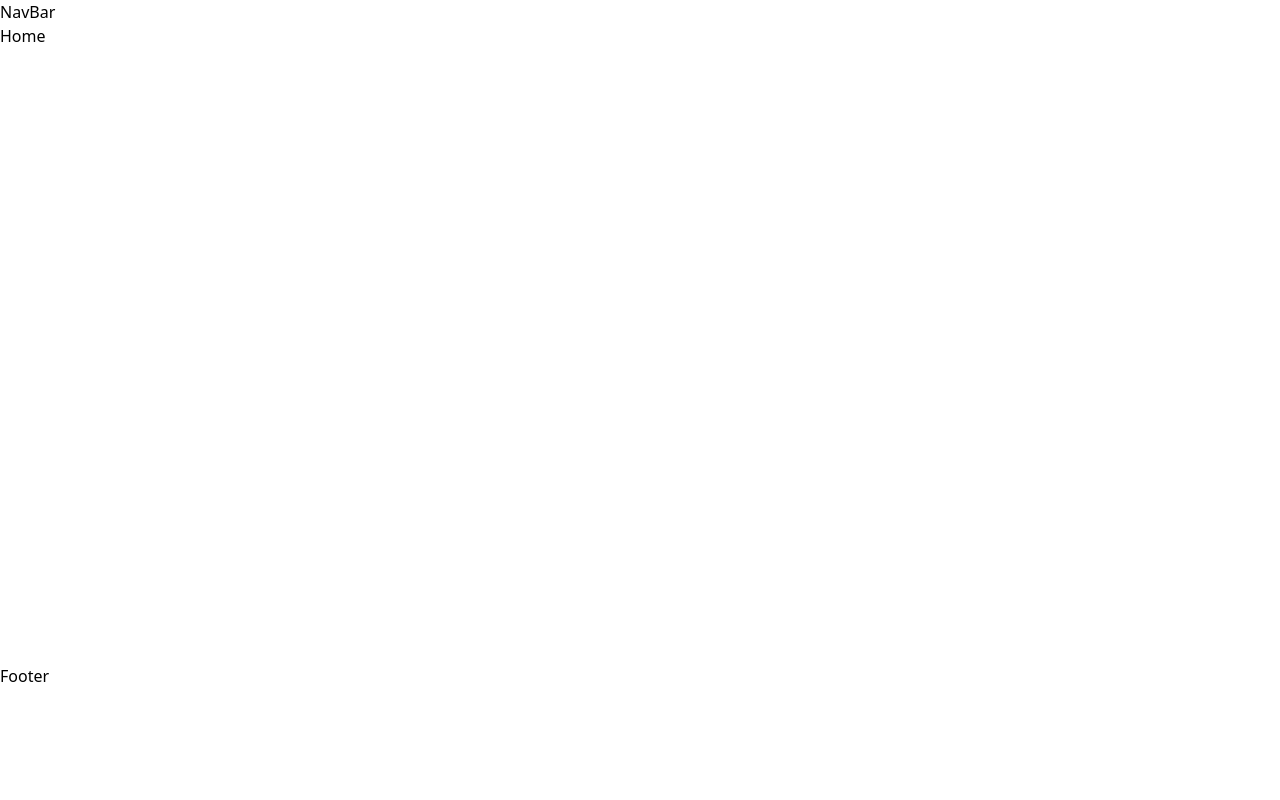
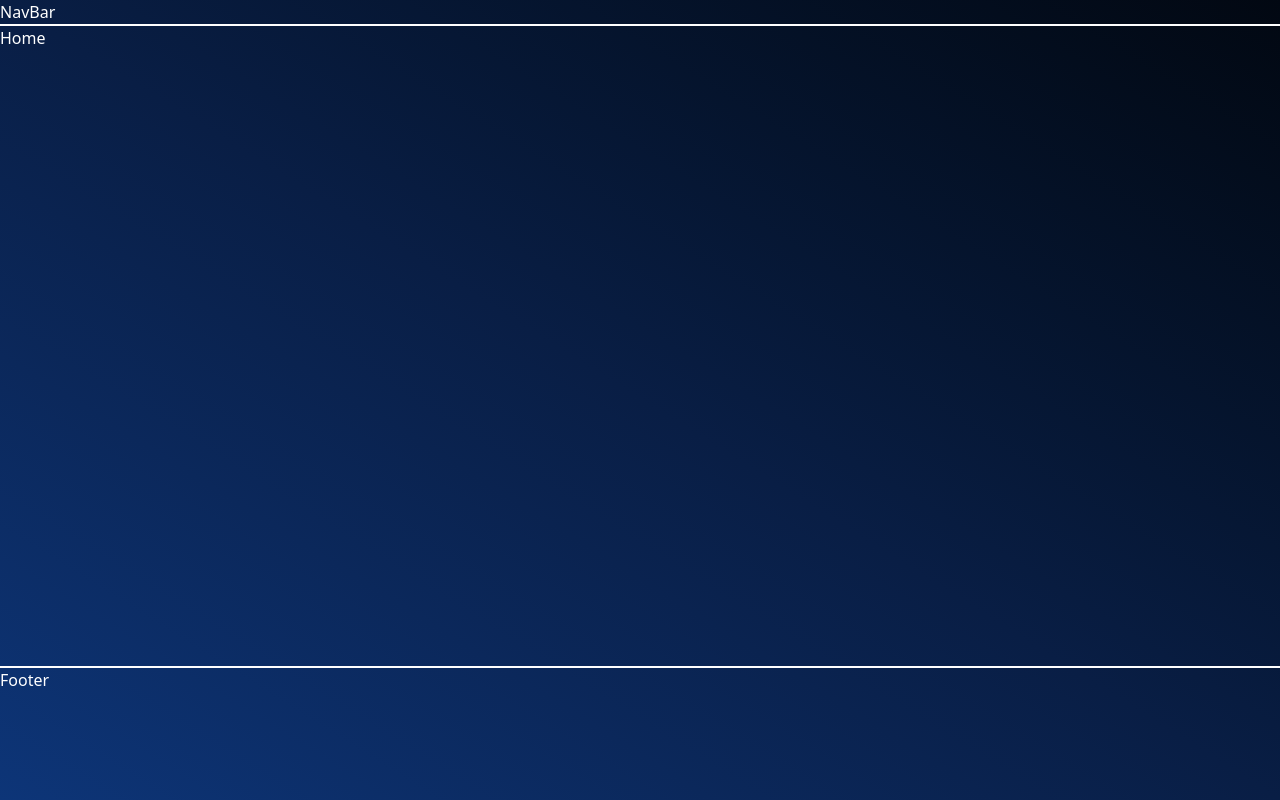
Before and after one commit to UNMTED/conduzze-frontend, a React (Vite) app: page / in a window 1280 px wide. Built offline with nearby package versions, Linux system fonts and the light colour scheme.

Commit message:
style: muda cor de background

```diff
--- a/index.html
+++ b/index.html
@@ -13,7 +13,9 @@
         />
         <title>Conduzzé</title>
     </head>
-    <body>
+    <body
+        class="text-white bg-linear-to-bl from-[#020812] via-[#091E45] to-[#0D3578] h-screen"
+    >
         <div id="root"></div>
         <script
             type="module"
--- a/src/components/footer/Footer.tsx
+++ b/src/components/footer/Footer.tsx
@@ -1,3 +1,3 @@
 export default function Footer() {
-    return <footer>Footer</footer>;
+    return <footer className="border-t-2 border-white">Footer</footer>;
 }
--- a/src/components/navbar/NavBar.tsx
+++ b/src/components/navbar/NavBar.tsx
@@ -1,3 +1,3 @@
 export default function NavBar() {
-    return <nav>NavBar</nav>;
+    return <nav className="border-b-2 border-white">NavBar</nav>;
 }
```
